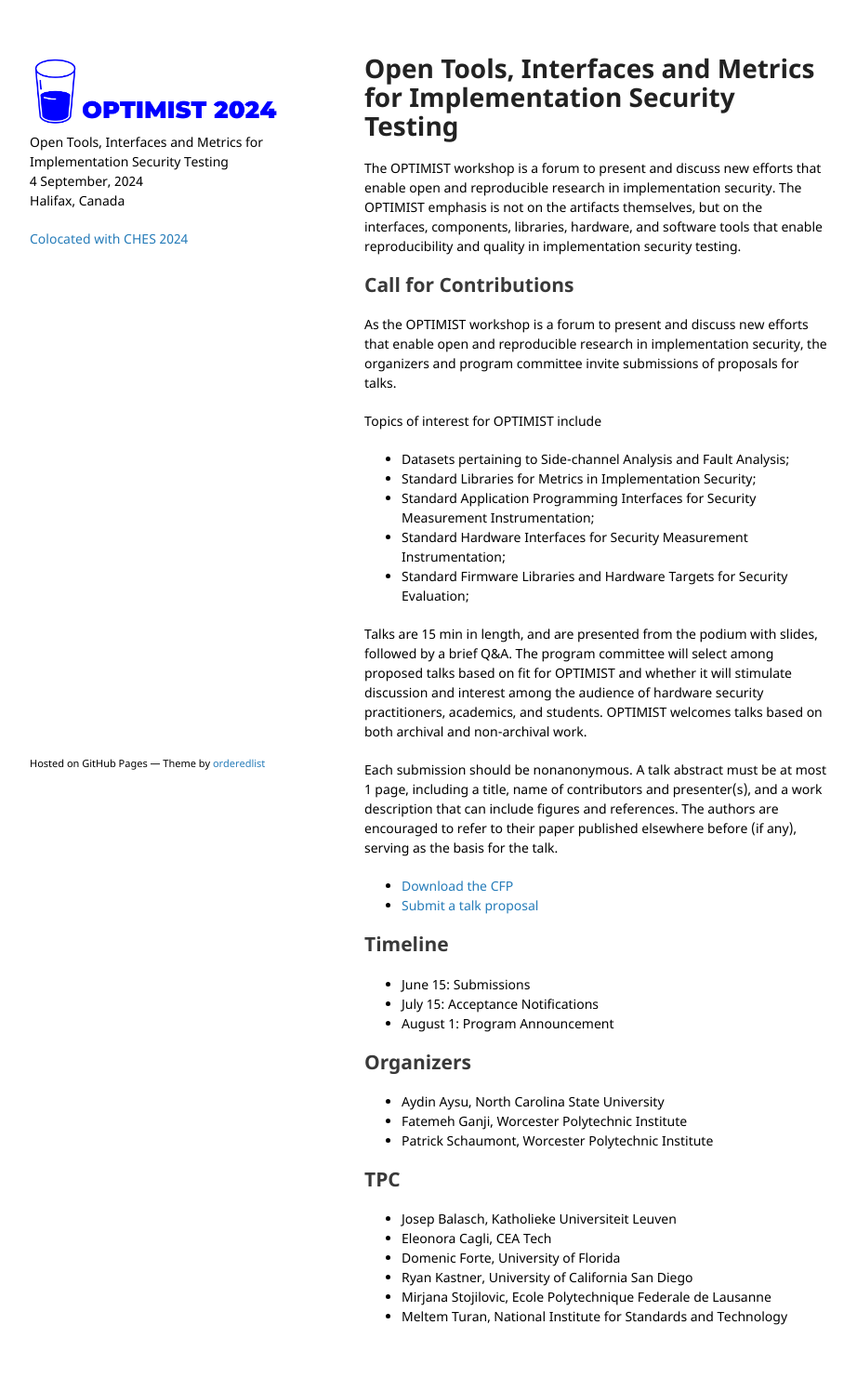
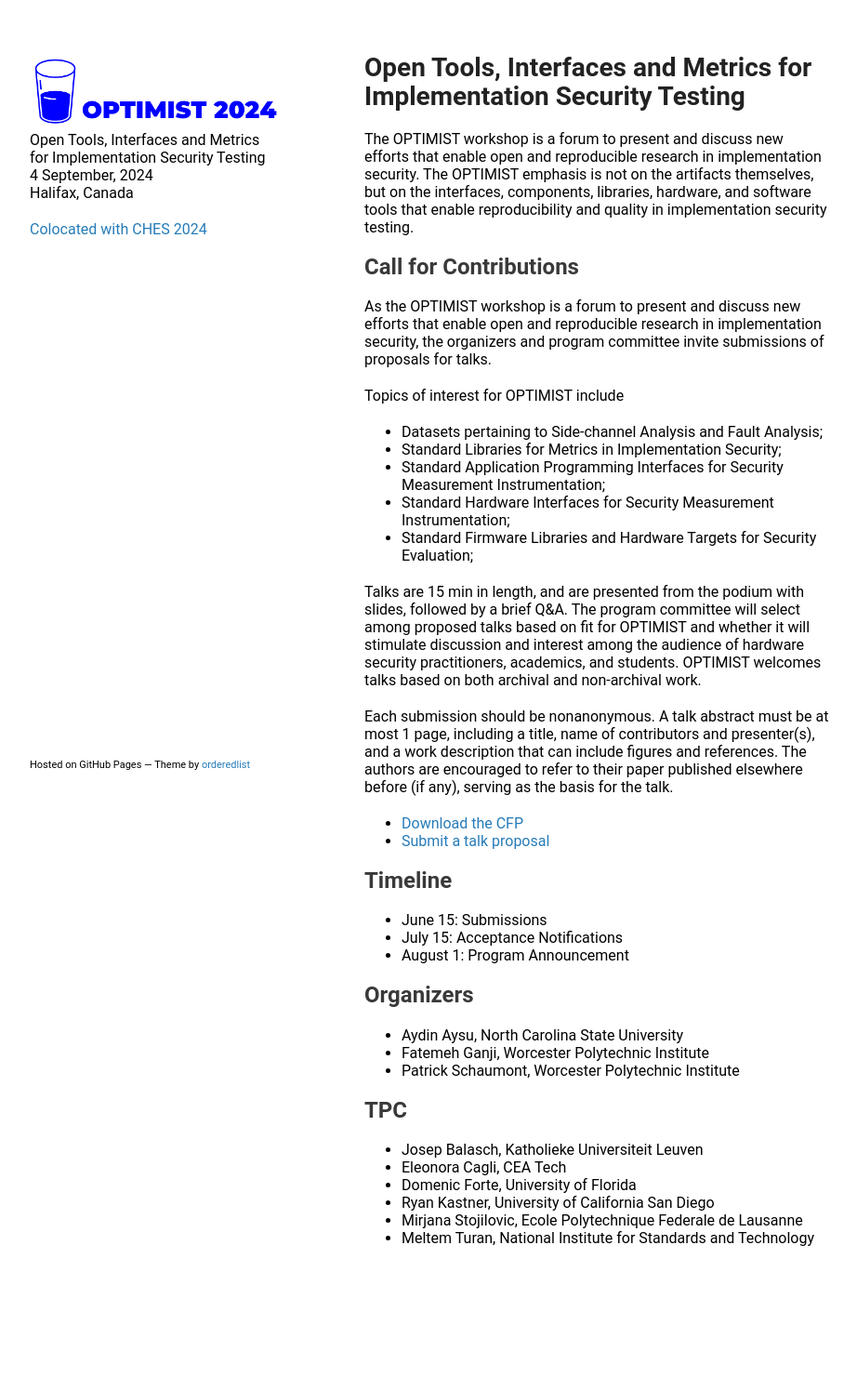
Before and after one commit to optimist-workshop/optimist-workshop.github.io, a Jekyll site: the page built from docs/index.md, in a window 1280 px wide. Shown: the whole page at 93% size, without its empty margins (178-1100 px from the left). Built offline with Jekyll 4.4.1, drawn with Linux system fonts in a browser that asks for light colours; our own code applies the rules of GitHub Pages for plain Markdown files; after the commit the page ends 1411 px from its top, so only the background shows below that.

Commit message:
Update jekyll-theme-minimal.scss

```diff
--- a/docs/_sass/jekyll-theme-minimal.scss
+++ b/docs/_sass/jekyll-theme-minimal.scss
@@ -4,10 +4,12 @@
 body {
   background-color: #fff;
   padding:50px;
-  font: 14px/1.5 "Noto Sans", "Helvetica Neue", Helvetica, Arial, sans-serif;
+  font-family: 'Roboto', sans-serif;
   color:#000000;
   font-weight:400;
 }
+
+/*   font: 14px/1.5 "Noto Sans", "Helvetica Neue", Helvetica, Arial, sans-serif; */
 
 h1, h2, h3, h4, h5, h6 {
   color:#222;
```
